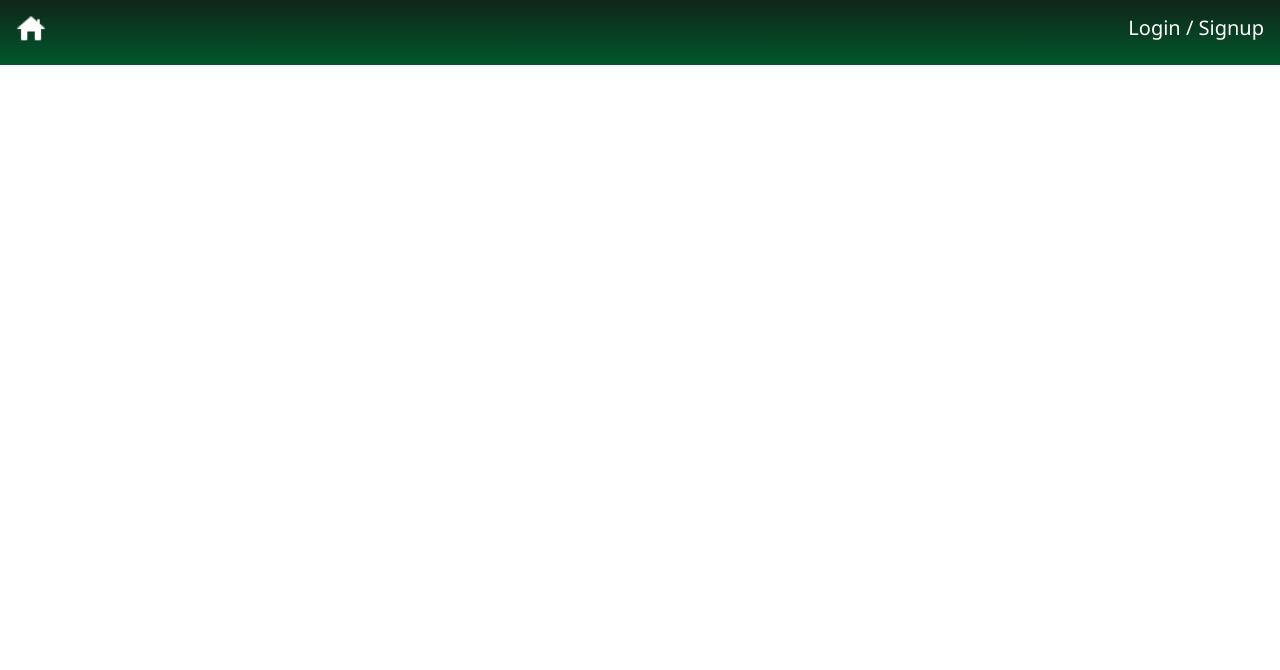
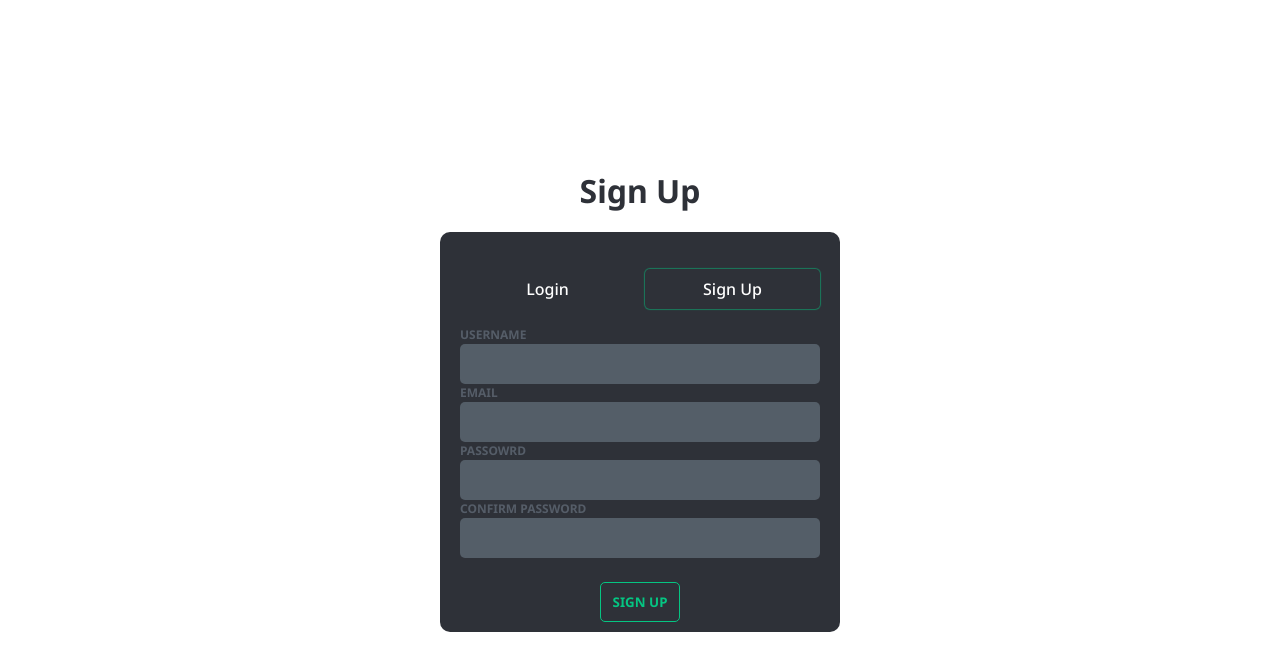
Before and after one commit to agnivg/To-do-list, a React (Create React App) app in the folder frontend/: page / in a window 1280 px wide. Shown: the top 670 px of the page. Built offline with nearby package versions, Linux system fonts and the light colour scheme.

Commit message:
fix;loginSignup background color , title and button margin

```diff
--- a/frontend/src/App.js
+++ b/frontend/src/App.js
@@ -1,6 +1,4 @@
 import React from 'react'
-import { NavLink } from 'react-router-dom';
-import Navbar from './components/Navbar/Navbar';
 import LoginSignup from './pages/user/LoginSignup/LoginSignup';
 import './App.css'
 
@@ -9,7 +7,8 @@ function App() {
   return (
     <>
       <div className="App">
-      <Navbar/>
+      {/* <Navbar/> */}
+      <LoginSignup />
       </div>
     </>
   )
--- a/frontend/src/components/user/LoginSignup/Login.js
+++ b/frontend/src/components/user/LoginSignup/Login.js
@@ -1,9 +1,10 @@
-import React from 'react'
-import styles from './Login.module.css'
+import React from "react";
+import styles from "./Login.module.css";
 
 function Login() {
   return (
     <form className={styles.Form}>
+      <div>
         <div>
           <label htmlFor="">Email</label>
           <input type="text" name="" id="" />
@@ -12,9 +13,10 @@ function Login() {
           <label htmlFor="">Password</label>
           <input type="text" name="" id="" />
         </div>
-      <input type="submit" value="LOGIN"/>
+      </div>
+      <input type="submit" value="LOGIN" />
     </form>
-  )
+  );
 }
 
-export default Login
+export default Login;
--- a/frontend/src/components/user/LoginSignup/Login.module.css
+++ b/frontend/src/components/user/LoginSignup/Login.module.css
@@ -2,11 +2,16 @@
   display: flex;
   flex-direction: column;
   align-items: center;
-  justify-content: center;
+  justify-content: space-between;
   gap: 10px;
   height: 100%;
 }
-.Form > div {
+.Form>div{
+  width: 100%;
+  display: flex;
+  flex-direction: column;
+}
+.Form > div > div {
   display: flex;
   flex-direction: column;
   gap: 1px;
@@ -14,7 +19,7 @@
   text-transform: uppercase;
   width: 100%;
 }
-.Form > div > input {
+.Form > div > div > input {
   background-color: #545e68;
   border: none;
   border-radius: 5px;
@@ -24,16 +29,17 @@
   outline: none;
   color: white;
 }
-.Form > div > label {
+.Form > div > div > label {
   color: #555d68;
   font-weight: 700;
   font-size: 12px;
 }
 .Form > input[type="submit"] {
-  background-color:transparent;
+  background-color: transparent;
   border-radius: 5px;
   border: 1px solid #05c582;
-  padding: 5px;
+  padding: 10px;
+  width: 80px;
   color: #05c582;
   min-width: 70px;
   font-weight: 700;
--- a/frontend/src/components/user/LoginSignup/Signup.js
+++ b/frontend/src/components/user/LoginSignup/Signup.js
@@ -1,8 +1,9 @@
-import React from 'react'
-import styles from './Login.module.css'
+import React from "react";
+import styles from "./Login.module.css";
 function Signup() {
   return (
     <form className={styles.Form}>
+      <div>
         <div>
           <label htmlFor="">USERNAME</label>
           <input type="text" name="" id="" />
@@ -14,13 +15,15 @@ function Signup() {
         <div>
           <label htmlFor="">Passowrd</label>
           <input type="text" name="" id="" />
-      </div><div>
+        </div>
+        <div>
           <label htmlFor="">Confirm Password</label>
           <input type="text" name="" id="" />
         </div>
-      <input type="submit" value="SIGN UP"/>
+      </div>
+      <input type="submit" value="SIGN UP" />
     </form>
-  )
+  );
 }
 
-export default Signup
+export default Signup;
--- a/frontend/src/pages/user/LoginSignup/LoginSignup.css
+++ b/frontend/src/pages/user/LoginSignup/LoginSignup.css
@@ -1,14 +1,13 @@
 .LoginSignupWrapper {
   height: 100vh;
-  background-color: #04c582;
   display: flex;
   flex-direction: column;
   align-items: center;
   justify-content: center;
-  gap:10px;
+  gap:20px;
 }
 .LoginSignupWrapper>h1{
-  color: white;
+  color:#2e3138 ;
 }
 .loginSignupInnerWrapper {
   background-color: #2e3138;
@@ -16,7 +15,7 @@
   height: 400px;
   max-width: 400px;
   border-radius: 10px;
-  padding: 20px;
+  padding: 20px 20px 10px 20px;
   display: flex;
   flex-direction: column;
 }
--- a/frontend/src/pages/user/LoginSignup/LoginSignup.js
+++ b/frontend/src/pages/user/LoginSignup/LoginSignup.js
@@ -7,7 +7,7 @@ function LoginSignup() {
   const [isLogin, setLogin] = useState(false);
   return (
     <div className="LoginSignupWrapper">
-      <h1>TO-DO LIST</h1>
+      <h1>{isLogin?"Login":"Sign Up"}</h1>
       <div className="loginSignupInnerWrapper">
         <div className="loginSignupNavigation">
           <span
```
Also changed, not shown: 1 other file (tests, documents, lock files or other folders). Lines whose indentation alone changed are shown as unchanged.
